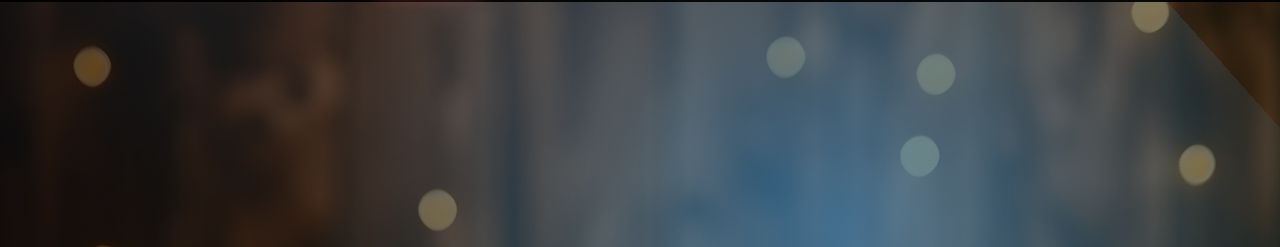
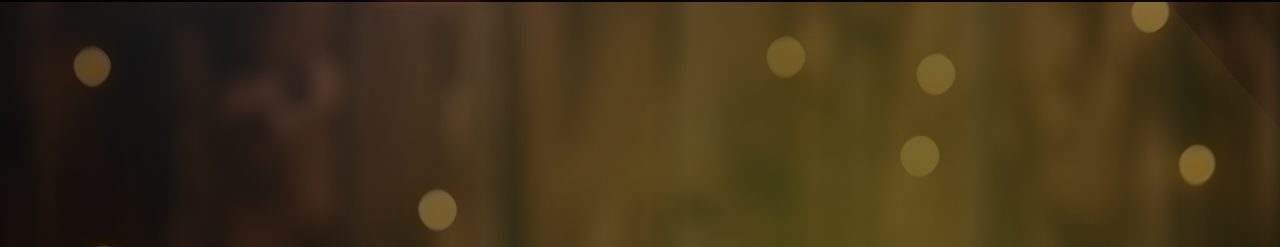
Before and after one commit to HIMANSHUFULLSTACKDEVELOPER/Anvay-Kidz-Worlds, a plain HTML site: page index.html in a window 1280 px wide. Shown: the part 67-314 px from the top of the page. Drawn offline with nearby package versions, Linux system fonts and the light colour scheme.

Commit message:
Add files via upload

```diff
--- a/styles/index.css
+++ b/styles/index.css
@@ -286,7 +286,7 @@ body {
   bottom: 0;
   background: radial-gradient(
       circle at 30% 50%,
-      rgba(77, 153, 211, 0.633),
+      rgba(104, 92, 19, 0.633),
       transparent 50%
     ),
     radial-gradient(
```
